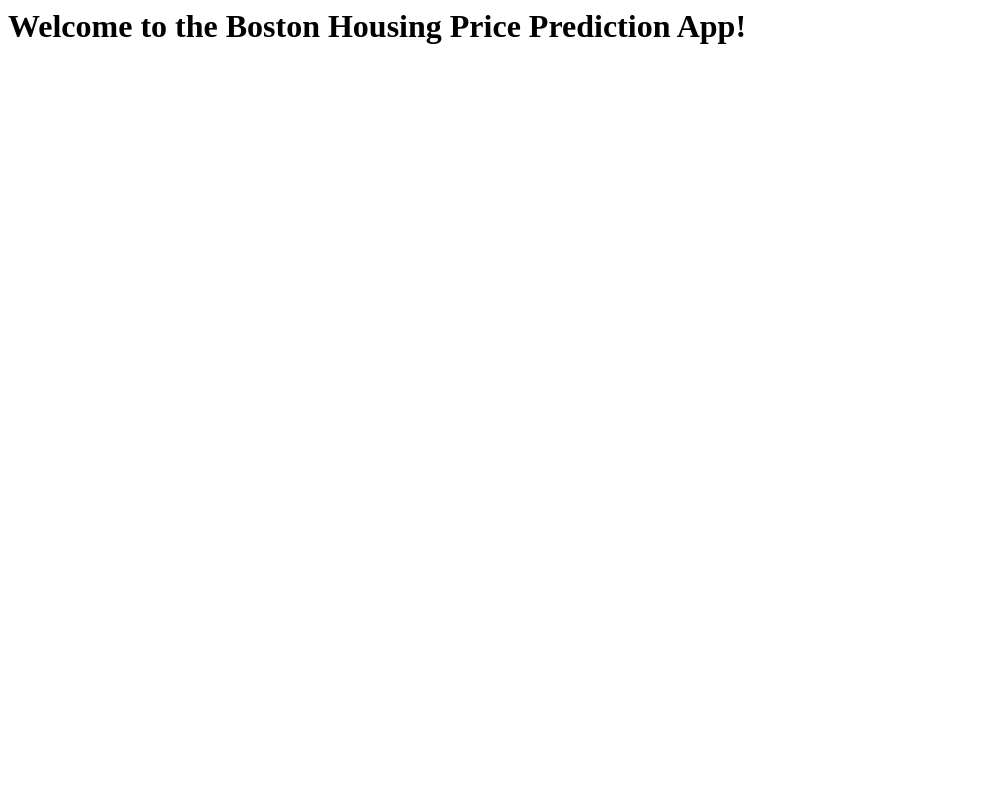
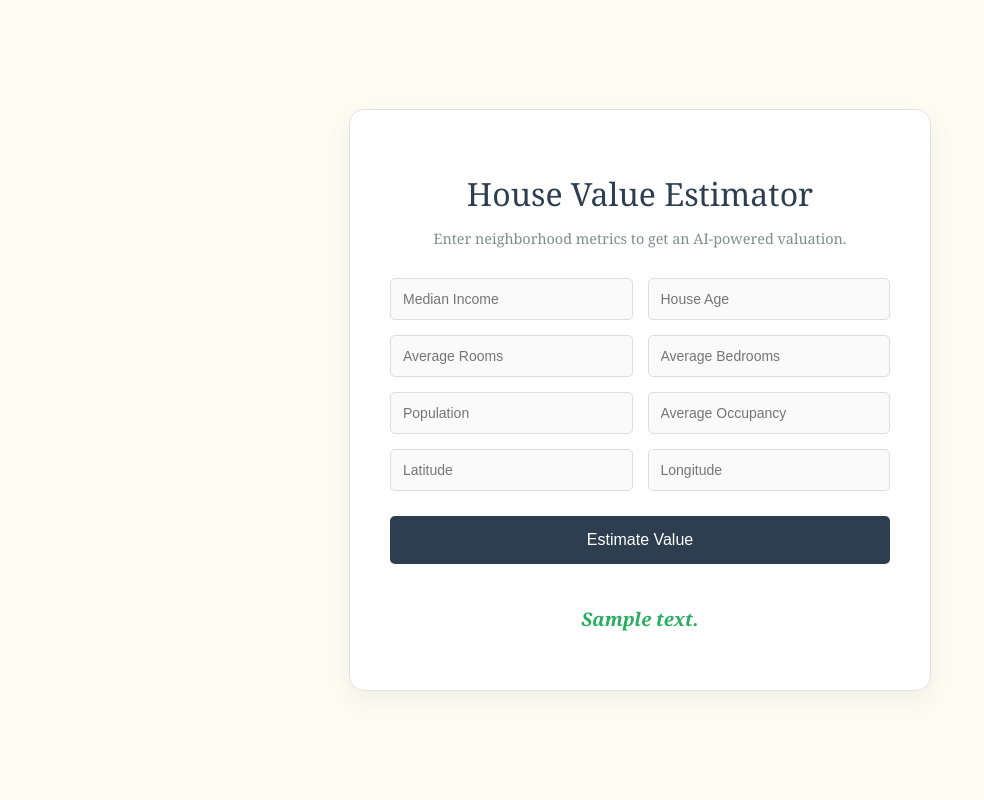
Before and after one commit to aaishakazi/ML-Project-4-Boston-Housing, a Flask app: template templates/home.html in a window 1280 px wide. Shown: the whole page, without its empty margins (0-984 px from the left). Run offline with Flask 3, Linux system fonts and the light colour scheme; the template is opened without the code that fills it: most values are stand-ins (such as "Sample title", 1, 10 or a date in 2020); parts of the project's set-up code (start-up, migrations or seed data) failed here and were passed over.

Commit message:
FE added

```diff
--- a/app.py
+++ b/app.py
@@ -11,8 +11,8 @@ features = pickle.load(open('model_features.pkl', 'rb'))
 def home():
     return render_template('home.html')
 
-@app.route('/predict', methods=['POST'])
-def predict():
+@app.route('/predict_api', methods=['POST'])
+def predict_api():
     try:
 
         data = request.get_json(force=True)
@@ -52,5 +52,32 @@ def predict():
     except Exception as e:
         return jsonify({'status': 'error', 'message': str(e)}), 400
 
+@app.route('/predict', methods=['POST'])
+def predict():
+    # Capture form data into a dictionary
+    form_data = {f: [float(request.form[f])] for f in ['MedInc', 'HouseAge', 'AveRooms', 'AveBedrms', 'Population', 'AveOccup', 'Latitude', 'Longitude']}
+
+    input_df = pd.DataFrame(form_data)
+
+    # Apply your feature engineering (ensure these match your predict_api logic)
+    input_df['IncPerOcc'] = input_df['MedInc'] / input_df['AveOccup']
+    input_df['RoomsPerHousehold'] = input_df['AveRooms'] / input_df['AveOccup']
+    input_df['BedroomsPerRoom'] = input_df['AveBedrms'] / input_df['AveRooms']
+
+    hub_lat, hub_lon = 37.7749, -122.4194
+    input_df['Distance_to_Nearest_Hub'] = np.sqrt(
+        (input_df['Latitude'] - hub_lat)**2 + (input_df['Longitude'] - hub_lon)**2
+    )
+    input_df['Wealth_Location_Score'] = input_df['MedInc'] / (input_df['Distance_to_Nearest_Hub'] + 1)
+
+    # Align with model features
+    input_df = input_df[features]
+
+    prediction = model.predict(input_df)[0]
+
+    return render_template('home.html',
+                           prediction_text=f'Estimated Market Value: ${prediction * 100000:,.2f}')
+
+
 if __name__ == '__main__':
     app.run(debug=True)
--- /dev/null
+++ b/static/style.css
@@ -0,0 +1,64 @@
+body {
+    background: #fdfcf0; /* Warm off-white */
+    font-family: 'Georgia', serif;
+    display: flex;
+    justify-content: center;
+    align-items: center;
+    height: 100vh;
+    margin: 0;
+}
+
+.login {
+    background: #ffffff;
+    padding: 40px;
+    border-radius: 15px;
+    box-shadow: 0 10px 25px rgba(0,0,0,0.05);
+    width: 500px;
+    text-align: center;
+    border: 1px solid #e0e0e0;
+}
+
+h1 { color: #2c3e50; font-weight: 300; margin-bottom: 5px; }
+p { color: #7f8c8d; font-size: 0.9em; margin-bottom: 30px; }
+
+.grid-container {
+    display: grid;
+    grid-template-columns: 1fr 1fr;
+    gap: 15px;
+}
+
+input {
+    width: 100%;
+    padding: 12px;
+    border: 1px solid #dcdde1;
+    border-radius: 5px;
+    box-sizing: border-box;
+    font-size: 14px;
+    background-color: #fafafa;
+}
+
+input:focus {
+    outline: none;
+    border-color: #34495e;
+}
+
+button {
+    margin-top: 25px;
+    width: 100%;
+    padding: 15px;
+    background: #2c3e50;
+    color: white;
+    border: none;
+    border-radius: 5px;
+    cursor: pointer;
+    font-size: 16px;
+    transition: background 0.3s ease;
+}
+
+button:hover { background: #1a252f; }
+
+.result h3 {
+    color: #27ae60;
+    margin-top: 20px;
+    font-style: italic;
+}
--- a/templates/home.html
+++ b/templates/home.html
@@ -1,3 +1,35 @@
-<h1>
-Welcome to the Boston Housing Price Prediction App!
-</h1>
+<!DOCTYPE html>
+<html lang="en">
+<head>
+    <meta charset="UTF-8">
+    <meta name="viewport" content="width=device-width, initial-scale=1.0">
+    <title>Housing Price Predictor</title>
+    <link rel="stylesheet" href="{{ url_for('static', filename='style.css') }}">
+</head>
+<body>
+    <div class="login">
+        <h1>House Value Estimator</h1>
+        <p>Enter neighborhood metrics to get an AI-powered valuation.</p>
+
+        <form action="{{ url_for('predict')}}" method="post">
+            <div class="grid-container">
+                <input type="text" name="MedInc" placeholder="Median Income" required="required" />
+                <input type="text" name="HouseAge" placeholder="House Age" required="required" />
+                <input type="text" name="AveRooms" placeholder="Average Rooms" required="required" />
+                <input type="text" name="AveBedrms" placeholder="Average Bedrooms" required="required" />
+                <input type="text" name="Population" placeholder="Population" required="required" />
+                <input type="text" name="AveOccup" placeholder="Average Occupancy" required="required" />
+                <input type="text" name="Latitude" placeholder="Latitude" required="required" />
+                <input type="text" name="Longitude" placeholder="Longitude" required="required" />
+            </div>
+
+            <button type="submit" class="btn btn-primary btn-block btn-large">Estimate Value</button>
+        </form>
+
+        <br>
+        <div class="result">
+            <h3>{{ prediction_text }}</h3>
+        </div>
+    </div>
+</body>
+</html>
```
